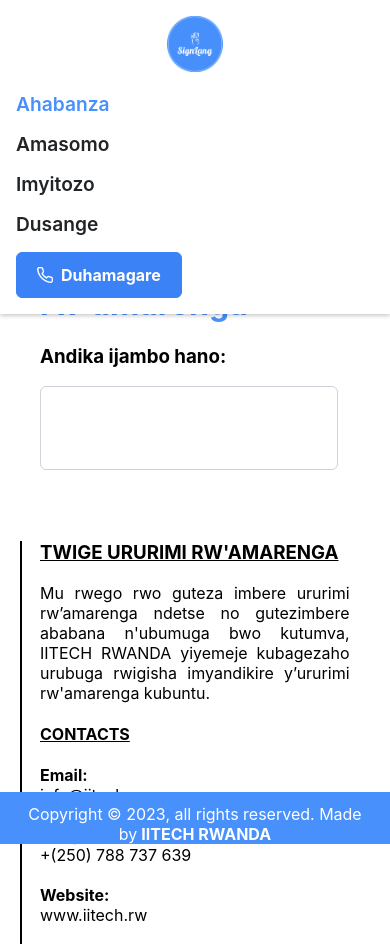
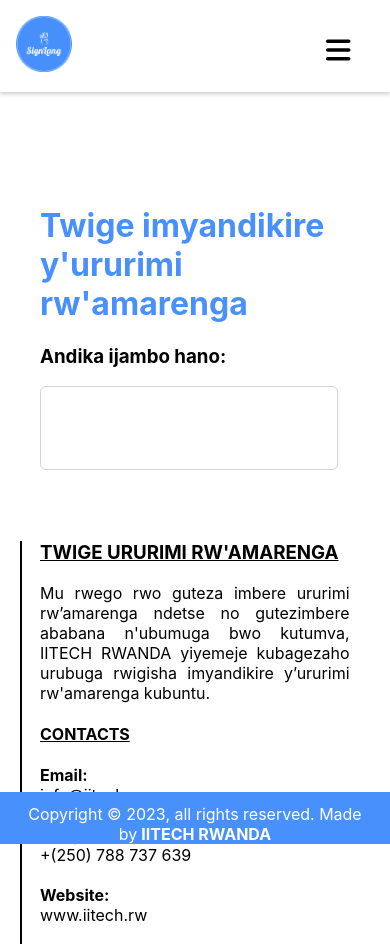
Before and after one commit to ngabo-dev/fluentfusion_frontend, a React (Vite) app: page / in a window 390 px wide. Built offline with nearby package versions, Linux system fonts and the light colour scheme.

Commit message:
make navbar responsive

```diff
--- a/package.json
+++ b/package.json
@@ -10,6 +10,9 @@
     "preview": "vite preview"
   },
   "dependencies": {
+    "@fortawesome/fontawesome-svg-core": "^6.4.2",
+    "@fortawesome/free-solid-svg-icons": "^6.4.2",
+    "@fortawesome/react-fontawesome": "^0.2.0",
     "primeicons": "^6.0.1",
     "primereact": "^9.6.0",
     "react": "^18.2.0",
--- a/src/components/Navbar.jsx
+++ b/src/components/Navbar.jsx
@@ -4,16 +4,34 @@ import styled from "styled-components";
 import { Link } from "react-router-dom";
 import { Button } from "primereact/button";
 import "primeicons/primeicons.css";
+import { FontAwesomeIcon } from "@fortawesome/react-fontawesome";
+import { faBars } from "@fortawesome/free-solid-svg-icons";
 
 const Navbar = () => {
   const [active, setActive] = useState("home");
+
+  const displayNav = () => {
+    const elements = document.querySelectorAll(".hidden");
+    elements.forEach(element => {
+      const currentDisplay = getComputedStyle(element).getPropertyValue("display");
+      if (currentDisplay === "block") {
+        element.style.display = "none";
+      } else {
+        element.style.display = "block";
+      }
+    });
+  };
 
   return (
     <Nav>
       <div className="brand">
         <img src={logoBlue} alt="logo" style={{maxHeight:'56px'}}/>
+        < span className="trigger" onClick={displayNav}>
+        <FontAwesomeIcon icon={faBars} style={{height:'28px', marginRight:'24px'}} />
+
+        </span>
       </div>
-      <div className="menus">
+      <div className="menus hidden">
         <Link
           to="/"
           className="link"
@@ -57,11 +75,12 @@ const Navbar = () => {
           Dusange
         </Link>
       </div>
-      <div id="contact">
+      <div id="contact" className="contact hidden">
         <a href="https://wa.me/250788737639">
           <Button label="Duhamagare" severity="info" icon="pi pi-phone" />
         </a>
       </div>
+
     </Nav>
   );
 };
@@ -98,11 +117,15 @@ const Nav = styled.nav`
       color: #212427;
       font-weight: 600;
       font-size: 1.2rem;
+      margin-left:42px;
 
       &:hover {
         color: #4890fc;
       }
     }
+  }
+  .trigger{
+    display:none;
   }
 
   @media (max-width: 768px) {
@@ -112,9 +135,10 @@ const Nav = styled.nav`
     padding: 1rem;
     .brand {
       width: 100%;
-      text-align: center;
       img {
         max-width: 50%;
+        align:left;
+
       }
     }
     .menus {
@@ -123,7 +147,16 @@ const Nav = styled.nav`
       .link {
         display: block;
         margin-bottom: 1rem;
+        margin-left: 12px;
       }
+    }
+    .hidden {
+        display: none;
+    }
+    .trigger{
+      float:right;
+      display:block;
+      margin-top:20px;
     }
   }
 }`;
```
Also changed, not shown: 1 other file (tests, documents, lock files or other folders).
